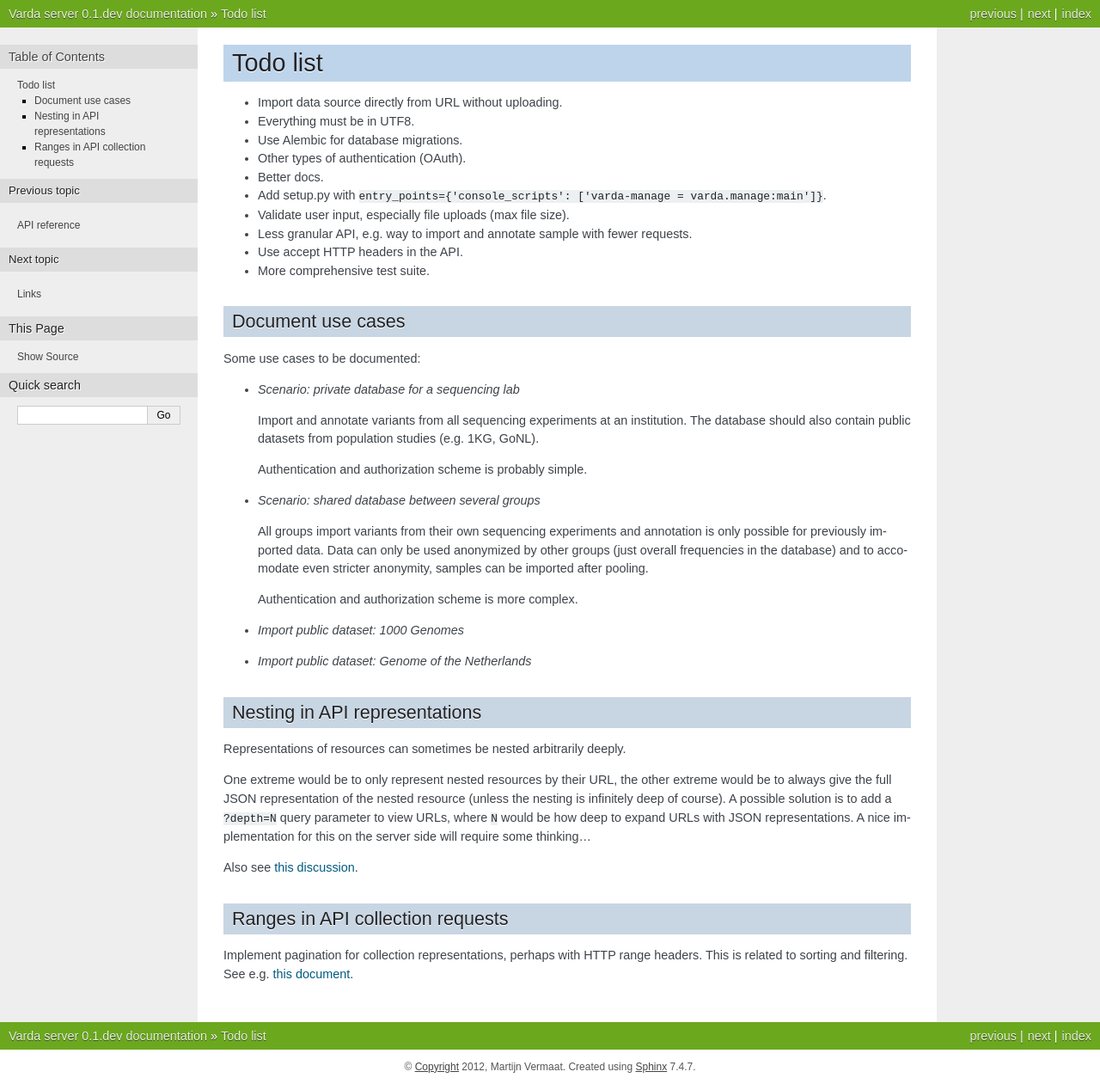
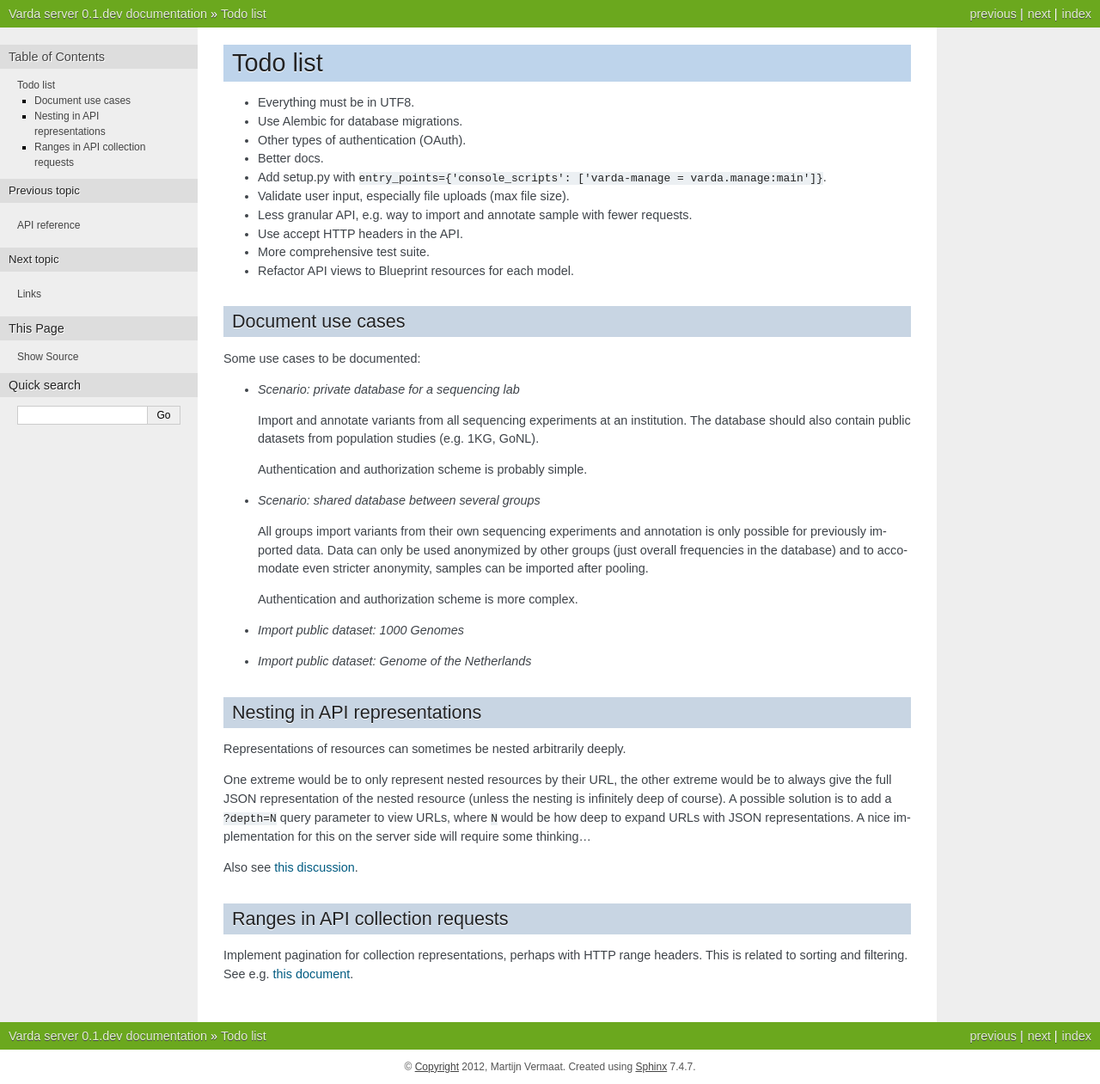
Before and after one commit to varda/varda, a Sphinx documentation site: the page built from doc/todo.rst, in a window 1280 px wide. Shown: the whole page at 86% size. Built offline with Sphinx 7.4.7, drawn with Linux system fonts in a browser that asks for light colours; pages that are not in the unit, such as notebooks, are missing from menus.

Commit message:
Todo note

```diff
--- a/doc/todo.rst
+++ b/doc/todo.rst
@@ -1,7 +1,6 @@
 Todo list
 =========
 
-* Import data source directly from URL without uploading.
 * Everything must be in UTF8.
 * Use Alembic for database migrations.
 * Other types of authentication (OAuth).
@@ -11,6 +10,7 @@ Todo list
 * Less granular API, e.g. way to import and annotate sample with fewer requests.
 * Use accept HTTP headers in the API.
 * More comprehensive test suite.
+* Refactor API views to Blueprint resources for each model.
 
 
 Document use cases
```
